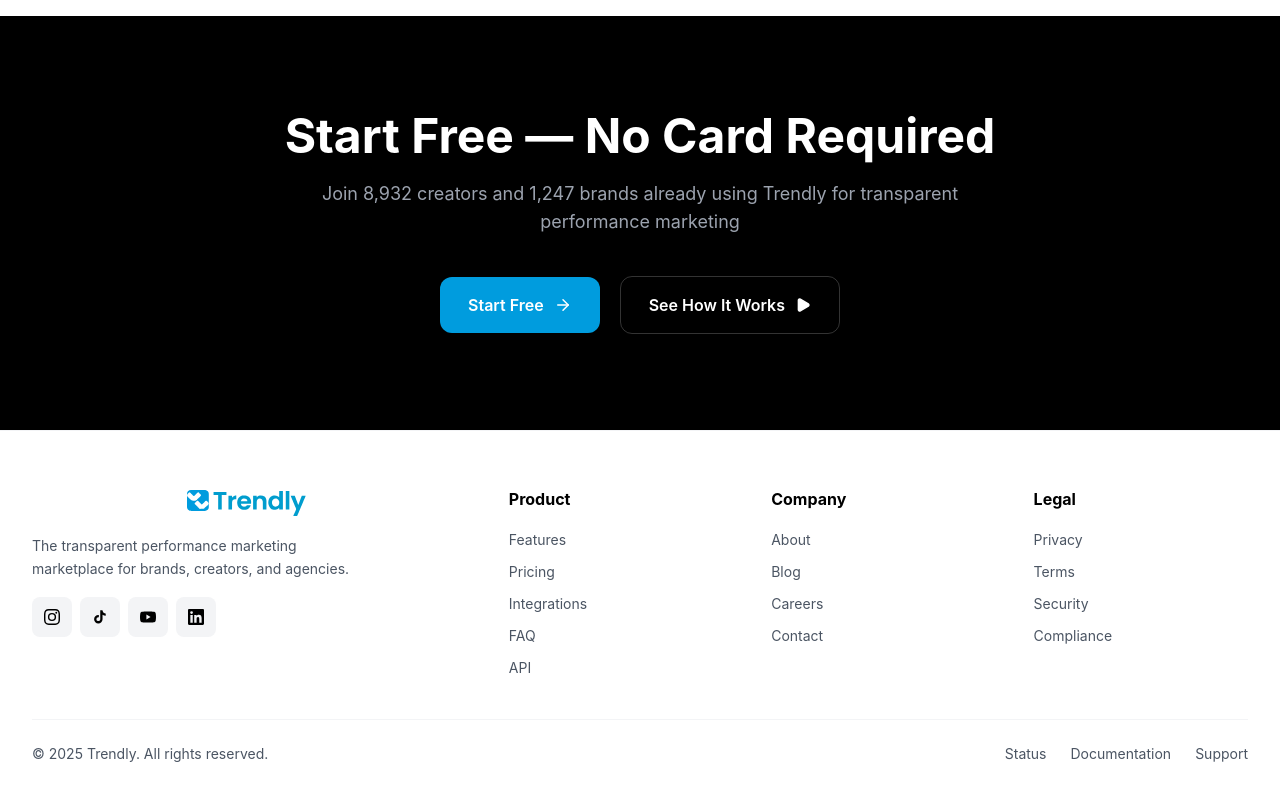
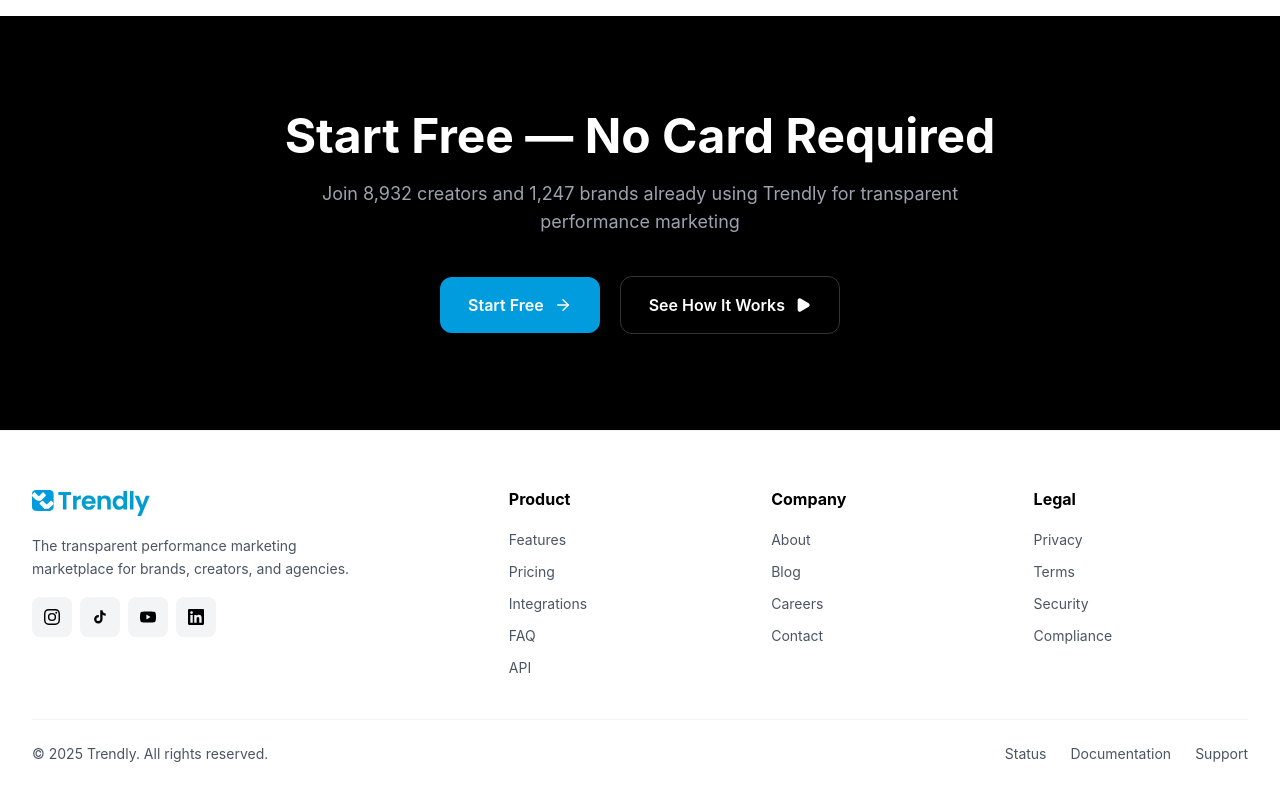
Before and after one commit to Khasan-AI/trendly, a React (Vite) app: page / in a window 1280 px wide. Shown: the part 4726-5526 px from the top of the page. Built offline with nearby package versions, Linux system fonts and the light colour scheme.

Commit message:
fix: footer logo left-aligned with self-start

```diff
--- a/src/components/Footer.jsx
+++ b/src/components/Footer.jsx
@@ -52,7 +52,7 @@
 
           {/* Brand column */}
           <div className="col-span-2 md:col-span-4 lg:col-span-1 flex flex-col gap-4">
-            <img src={trendlyLogo} className="h-8 w-auto object-contain" alt="Trendly" />
+            <img src={trendlyLogo} className="h-8 w-auto object-contain self-start" alt="Trendly" />
             <p className="text-sm text-[#4b5563] leading-relaxed max-w-[320px]">
               The transparent performance marketing marketplace for brands, creators, and agencies.
             </p>
```
